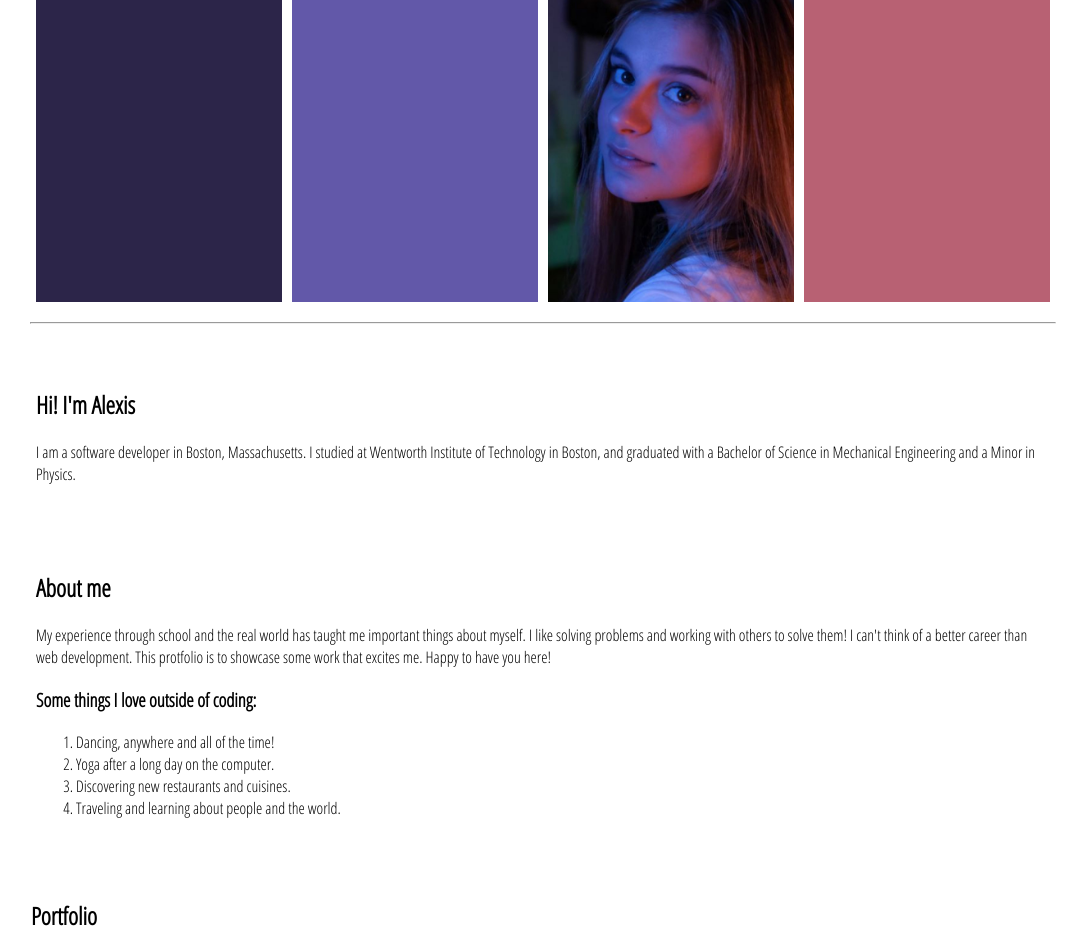
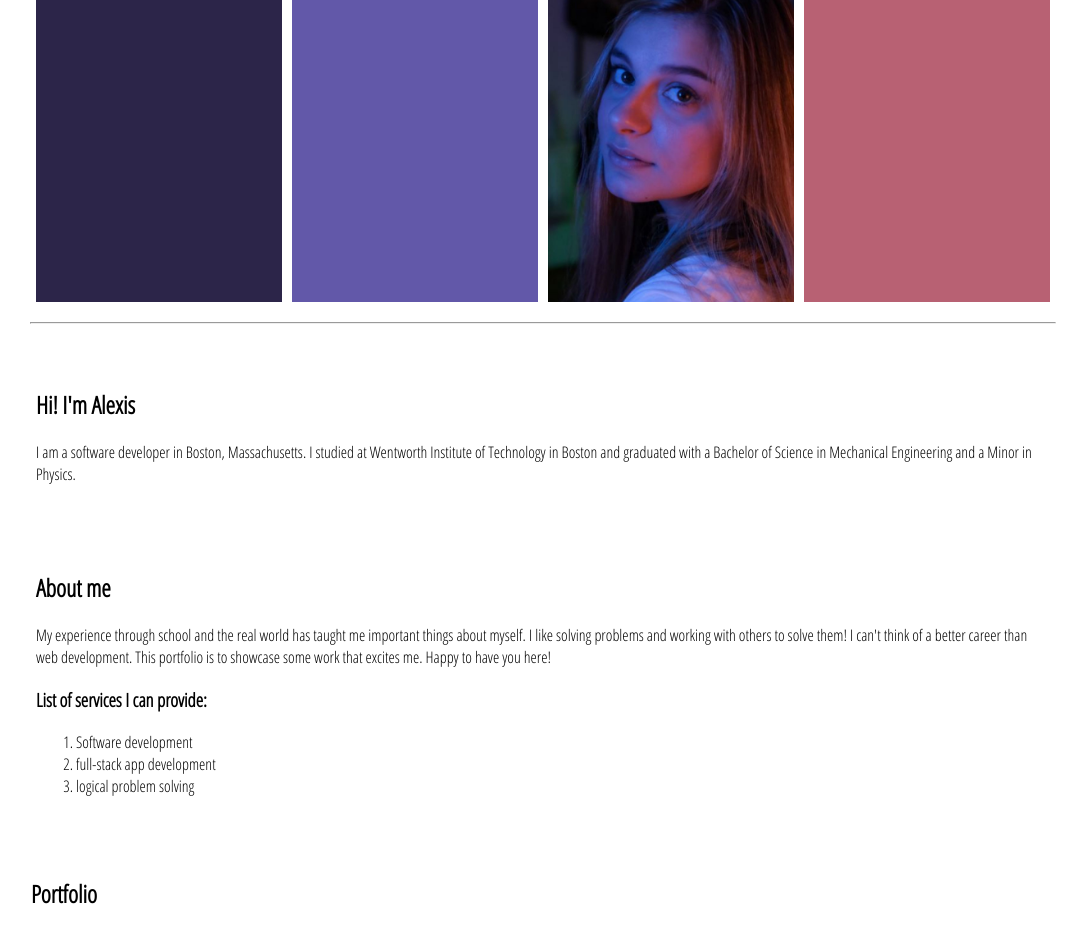
Before and after one commit to alexissantella/AlexisPortfolio, a plain HTML site: page index.html in a window 1280 px wide. Shown: the part 242-1190 px from the top of the page, without its empty margins (97-1178 px from the left). Drawn offline with Linux system fonts and the light colour scheme; a script that the page names is missing.

Commit message:
Update index.html

```diff
--- a/index.html
+++ b/index.html
@@ -53,7 +53,7 @@
 			  <div class="group">
           <div class="item">
             <h1>Hi! I'm Alexis</h1>
-            <p>I am a software developer in Boston, Massachusetts. I studied at Wentworth Institute of Technology in Boston, and graduated with a Bachelor of Science in Mechanical Engineering and a Minor in Physics.</p>
+            <p>I am a software developer in Boston, Massachusetts. I studied at Wentworth Institute of Technology in Boston and graduated with a Bachelor of Science in Mechanical Engineering and a Minor in Physics.</p>
           </div>
         </div>
       </section>
@@ -66,13 +66,12 @@
         <div class="item-double">
           <h2>About me</h2>
 
-          <p> My experience through school and the real world has taught me important things about myself. I like solving problems and working with others to solve them! I can't think of a better career than web development. This protfolio is to showcase some work that excites me. Happy to have you here!</p>
-          <h3>Some things I love outside of coding:</h3>
+          <p>My experience through school and the real world has taught me important things about myself. I like solving problems and working with others to solve them! I can't think of a better career than web development. This portfolio is to showcase some work that excites me. Happy to have you here!</p>
+          <h3>List of services I can provide:</h3>
               <ol>
-              <li>Dancing, anywhere and all of the time!</li>
-                <li>Yoga after a long day on the computer.</li>
-                <li>Discovering new restaurants and cuisines.</li>
-                <li>Traveling and learning about people and the world.</li>
+              <li>Software development</li>
+                <li>full-stack app development</li>
+                <li>logical problem solving</li>
               </ol>
         </div>
       </div>
```
